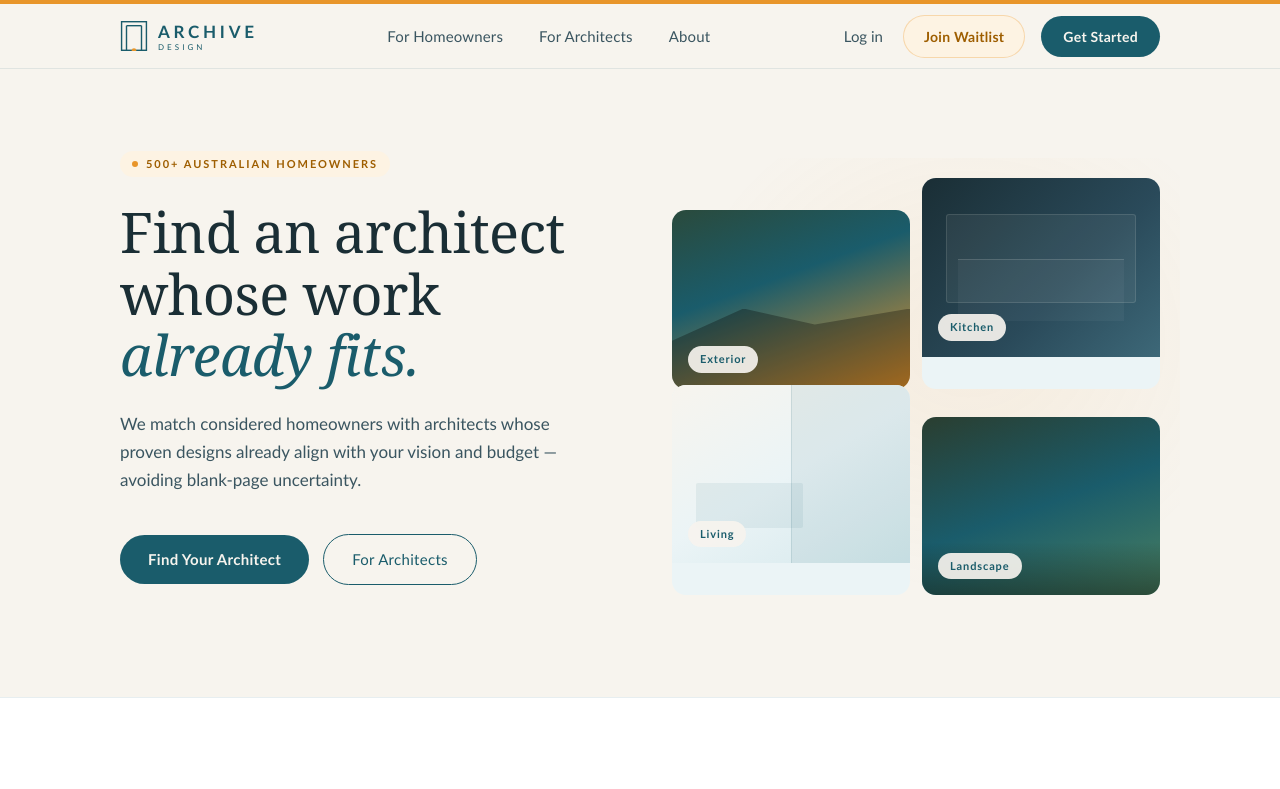
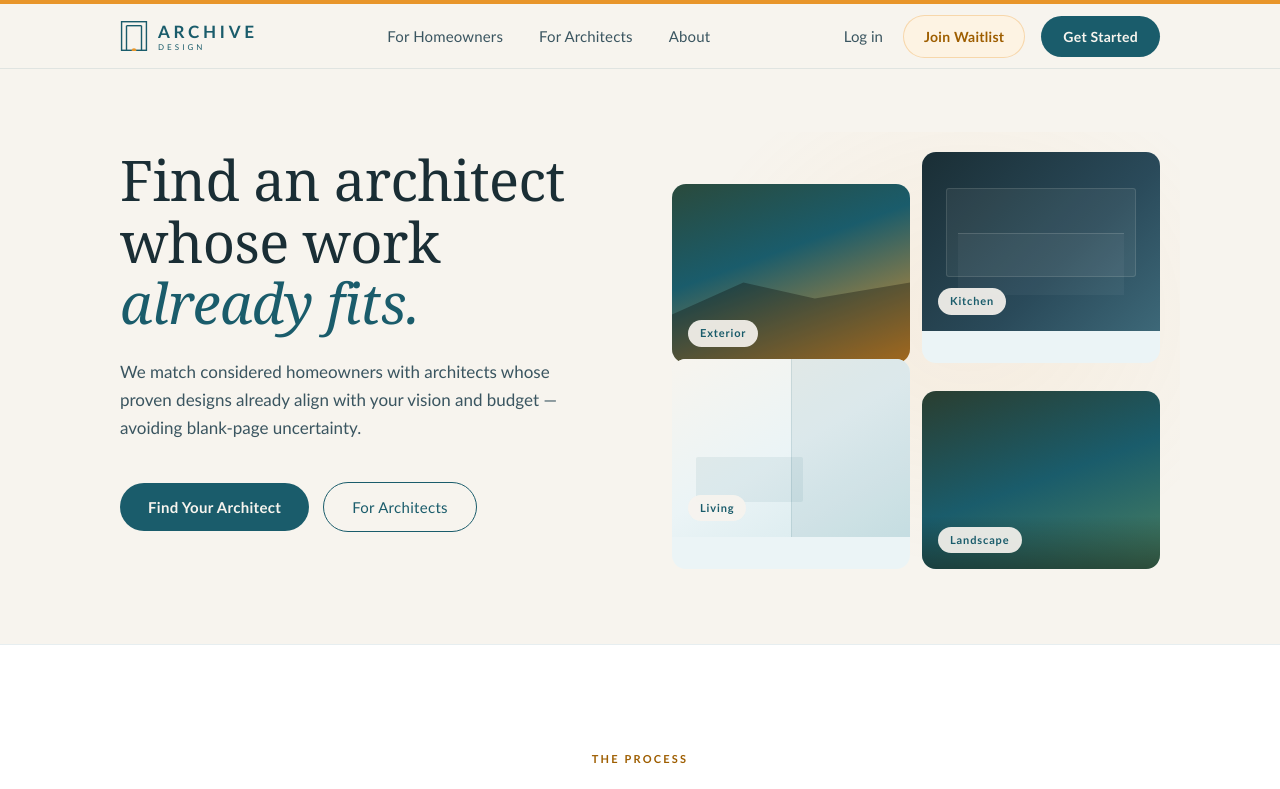
Before and after one commit to jamesjohnharding-oss/archivedesign, a React (Vite) app: page / in a window 1280 px wide. Shown: the top 789 px of the page. Built offline with nearby package versions, Linux system fonts and the light colour scheme.

Commit message:
Remove '500+ Australian homeowners' eyebrow from homepage

```diff
--- a/src/App.jsx
+++ b/src/App.jsx
@@ -63,10 +63,6 @@ export default function ArchivedesignLanding() {
         <section className="hero">
           <div className="hero-inner">
             <div className="hero-left">
-              <div className="hero-eyebrow">
-                <span className="hero-eyebrow-dot" />
-                500+ Australian homeowners
-              </div>
 
               <h1 className="hero-headline">
                 Find an architect<br />
```
